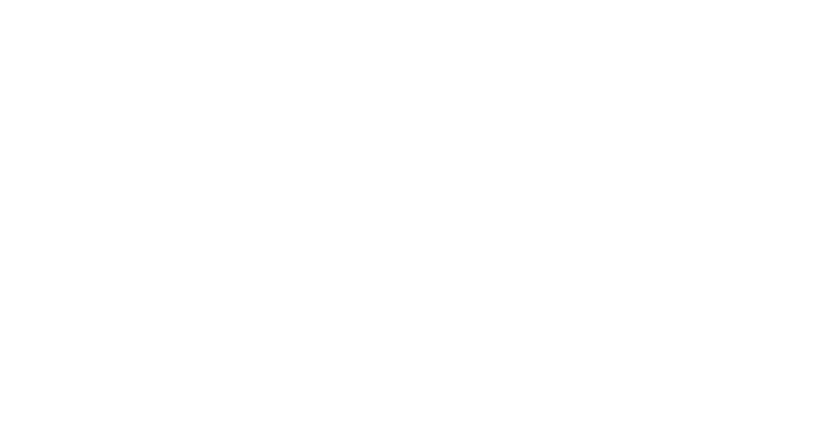
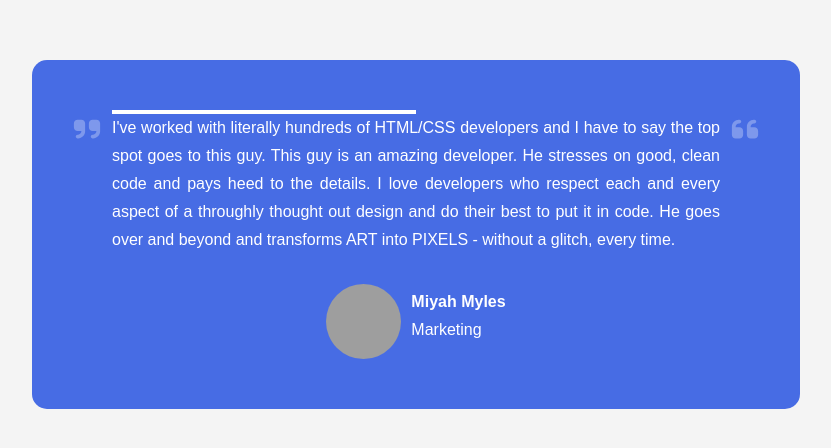
Before and after one commit to alexander-kenchoshvili/50-project-based-on-vue3-composition-api, a Vue app: page /testimonial-box in a window 1280 px wide. Before the commit this address had no page. Shown: the part 166-614 px from the top of the page, without its empty margins (224-1055 px from the left). Built offline with nearby package versions, Linux system fonts and the light colour scheme; grey boxes are pictures that could not be loaded.

Commit message:
add testimonial box

```diff
--- /dev/null
+++ b/src/components/TestimonialBox/SVG/QuoteLeft.vue
@@ -0,0 +1,7 @@
+<template>
+  <svg xmlns="http://www.w3.org/2000/svg" height="1em" viewBox="0 0 448 512">
+    <path
+      d="M448 296c0 66.3-53.7 120-120 120h-8c-17.7 0-32-14.3-32-32s14.3-32 32-32h8c30.9 0 56-25.1 56-56v-8H320c-35.3 0-64-28.7-64-64V160c0-35.3 28.7-64 64-64h64c35.3 0 64 28.7 64 64v32 32 72zm-256 0c0 66.3-53.7 120-120 120H64c-17.7 0-32-14.3-32-32s14.3-32 32-32h8c30.9 0 56-25.1 56-56v-8H64c-35.3 0-64-28.7-64-64V160c0-35.3 28.7-64 64-64h64c35.3 0 64 28.7 64 64v32 32 72z"
+    />
+  </svg>
+</template>
--- /dev/null
+++ b/src/components/TestimonialBox/SVG/QuoteRight.vue
@@ -0,0 +1,7 @@
+<template>
+  <svg xmlns="http://www.w3.org/2000/svg" height="1em" viewBox="0 0 448 512">
+    <path
+      d="M0 216C0 149.7 53.7 96 120 96h8c17.7 0 32 14.3 32 32s-14.3 32-32 32h-8c-30.9 0-56 25.1-56 56v8h64c35.3 0 64 28.7 64 64v64c0 35.3-28.7 64-64 64H64c-35.3 0-64-28.7-64-64V320 288 216zm256 0c0-66.3 53.7-120 120-120h8c17.7 0 32 14.3 32 32s-14.3 32-32 32h-8c-30.9 0-56 25.1-56 56v8h64c35.3 0 64 28.7 64 64v64c0 35.3-28.7 64-64 64H320c-35.3 0-64-28.7-64-64V320 288 216z"
+    />
+  </svg>
+</template>
--- /dev/null
+++ b/src/components/TestimonialBox/TestimonialBox.vue
@@ -0,0 +1,114 @@
+<script setup>
+import QuoteLeft from "./SVG/QuoteLeft.vue";
+import QuoteRight from "./SVG/QuoteRight.vue";
+import { testimonials } from "./testimonials";
+import { onMounted, ref } from "vue";
+const idx = ref(0);
+
+onMounted(() => {
+  setInterval(() => {
+    idx.value++;
+    if (idx.value > testimonials.length - 1) {
+      idx.value = 0;
+    }
+  }, 10000);
+});
+</script>
+
+<template>
+  <div class="testimonial">
+    <div class="testimonial__content">
+      <div class="testimonial__progress-bar"></div>
+
+      <QuoteLeft class="testimonial__left-quote" />
+      <QuoteRight class="testimonial__right-quote" />
+      <p class="testimonial__text">
+        {{ testimonials[idx]?.text }}
+      </p>
+      <div class="testimonial__user">
+        <img :src="testimonials[idx]?.photo" />
+        <div class="testimonial__user-details">
+          <h4>{{ testimonials[idx]?.name }}</h4>
+          <p>{{ testimonials[idx]?.position }}</p>
+        </div>
+      </div>
+    </div>
+  </div>
+</template>
+
+<style lang="scss">
+.testimonial {
+  background-color: #f4f4f4;
+  display: flex;
+  flex-direction: column;
+  align-items: center;
+  justify-content: center;
+  height: 100vh;
+  padding: 10px;
+  &__content {
+    background-color: #476ce4;
+    color: #fff;
+    border-radius: 15px;
+    margin: 20px auto;
+    padding: 50px 80px;
+    max-width: 768px;
+    position: relative;
+    @media (max-width: 768px) {
+      padding: 20px 30px;
+    }
+  }
+  &__left-quote,
+  &__right-quote {
+    position: absolute;
+    width: 30px;
+    height: 30px;
+    path {
+      fill: rgba(255, 255, 255, 0.3);
+    }
+    @media (max-width: 768px) {
+      display: none;
+    }
+  }
+  &__left-quote {
+    left: 40px;
+  }
+  &__right-quote {
+    right: 40px;
+  }
+  &__text {
+    line-height: 28px;
+    text-align: justify;
+  }
+  &__user {
+    display: flex;
+    align-items: center;
+    justify-content: center;
+    margin-top: 30px;
+    img {
+      border-radius: 50%;
+      height: 75px;
+      width: 75px;
+      object-fit: cover;
+    }
+    &-details {
+      margin-left: 10px;
+      p {
+        font-weight: normal;
+        margin: 10px 0;
+      }
+    }
+  }
+  &__progress-bar {
+    background-color: #fff;
+    height: 4px;
+    width: 100%;
+    animation: grow 10s linear infinite;
+    transform-origin: left;
+  }
+  @keyframes grow {
+    0% {
+      transform: scaleX(0);
+    }
+  }
+}
+</style>
--- /dev/null
+++ b/src/components/TestimonialBox/testimonials.js
@@ -0,0 +1,46 @@
+export const testimonials = [
+  {
+    name: "Miyah Myles",
+    position: "Marketing",
+    photo:
+      "https://images.unsplash.com/photo-1494790108377-be9c29b29330?ixlib=rb-0.3.5&q=80&fm=jpg&crop=entropy&cs=tinysrgb&w=200&fit=max&s=707b9c33066bf8808c934c8ab394dff6",
+    text: "I've worked with literally hundreds of HTML/CSS developers and I have to say the top spot goes to this guy. This guy is an amazing developer. He stresses on good, clean code and pays heed to the details. I love developers who respect each and every aspect of a throughly thought out design and do their best to put it in code. He goes over and beyond and transforms ART into PIXELS - without a glitch, every time.",
+  },
+  {
+    name: "June Cha",
+    position: "Software Engineer",
+    photo: "https://randomuser.me/api/portraits/women/44.jpg",
+    text: "This guy is an amazing frontend developer that delivered the task exactly how we need it, do your self a favor and hire him, you will not be disappointed by the work delivered. He will go the extra mile to make sure that you are happy with your project. I will surely work again with him!",
+  },
+  {
+    name: "Iida Niskanen",
+    position: "Data Entry",
+    photo: "https://randomuser.me/api/portraits/women/68.jpg",
+    text: "This guy is a hard worker. Communication was also very good with him and he was very responsive all the time, something not easy to find in many freelancers. We'll definitely repeat with him.",
+  },
+  {
+    name: "Renee Sims",
+    position: "Receptionist",
+    photo: "https://randomuser.me/api/portraits/women/65.jpg",
+    text: "This guy does everything he can to get the job done and done right. This is the second time I've hired him, and I'll hire him again in the future.",
+  },
+  {
+    name: "Jonathan Nunfiez",
+    position: "Graphic Designer",
+    photo: "https://randomuser.me/api/portraits/men/43.jpg",
+    text: "I had my concerns that due to a tight deadline this project can't be done. But this guy proved me wrong not only he delivered an outstanding work but he managed to deliver 1 day prior to the deadline. And when I asked for some revisions he made them in MINUTES. I'm looking forward to work with him again and I totally recommend him. Thanks again!",
+  },
+  {
+    name: "Sasha Ho",
+    position: "Accountant",
+    photo:
+      "https://images.pexels.com/photos/415829/pexels-photo-415829.jpeg?h=350&auto=compress&cs=tinysrgb",
+    text: "This guy is a top notch designer and front end developer. He communicates well, works fast and produces quality work. We have been lucky to work with him!",
+  },
+  {
+    name: "Veeti Seppanen",
+    position: "Director",
+    photo: "https://randomuser.me/api/portraits/men/97.jpg",
+    text: "This guy is a young and talented IT professional, proactive and responsible, with a strong work ethic. He is very strong in PSD2HTML conversions and HTML/CSS technology. He is a quick learner, eager to learn new technologies. He is focused and has the good dynamics to achieve due dates and outstanding results.",
+  },
+];
--- a/src/router/routes.js
+++ b/src/router/routes.js
@@ -45,6 +45,7 @@
 import RangeSlider from "../components/RangeSlider/RangeSlider.vue";
 import NetflixNav from "../components/NetflixNav/NetflixNav.vue";
 import QuizApp from "../components/QuizApp/QuizApp.vue";
+import TestimonialBox from "../components/TestimonialBox/TestimonialBox.vue";
 
 const routes = [
   {
@@ -283,6 +284,11 @@
     name: "quiz-app",
     component: QuizApp,
   },
+  {
+    path: "/testimonial-box",
+    name: "testimonial-box",
+    component: TestimonialBox,
+  },
 ];
 
 export default routes;
```
